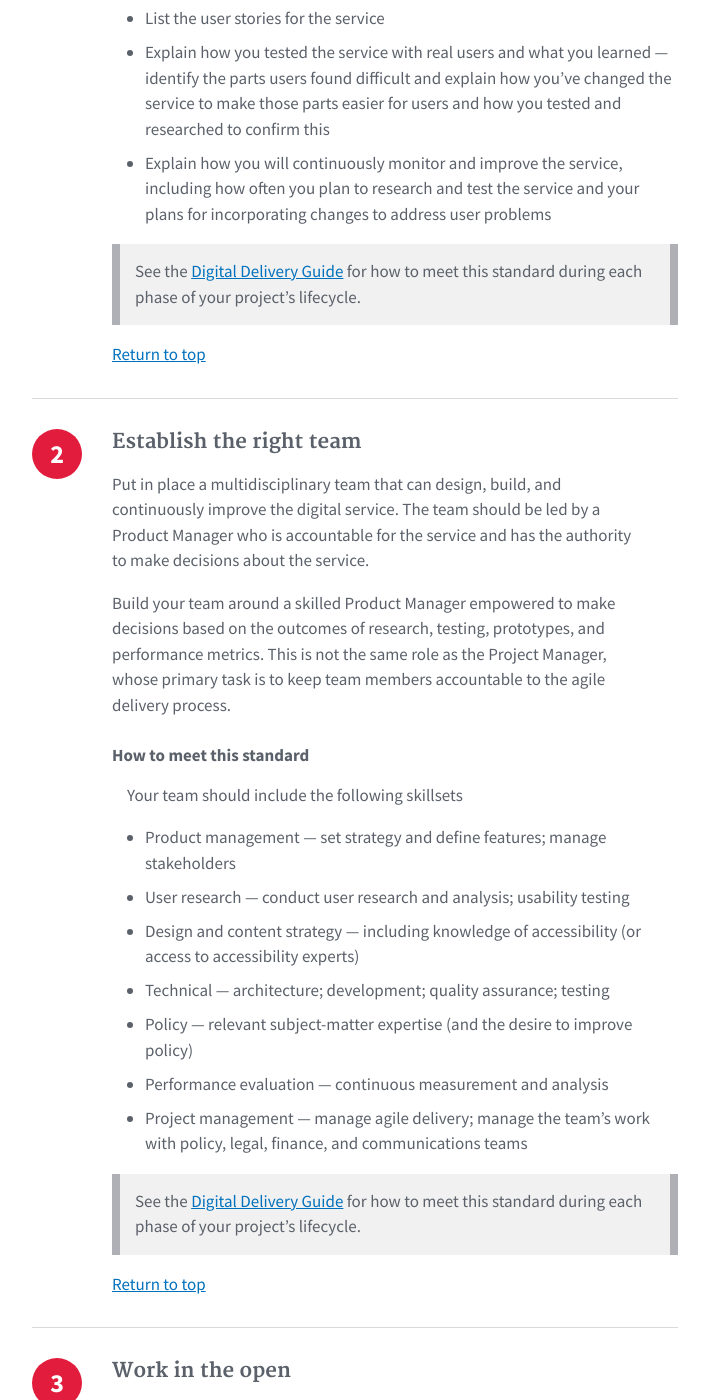
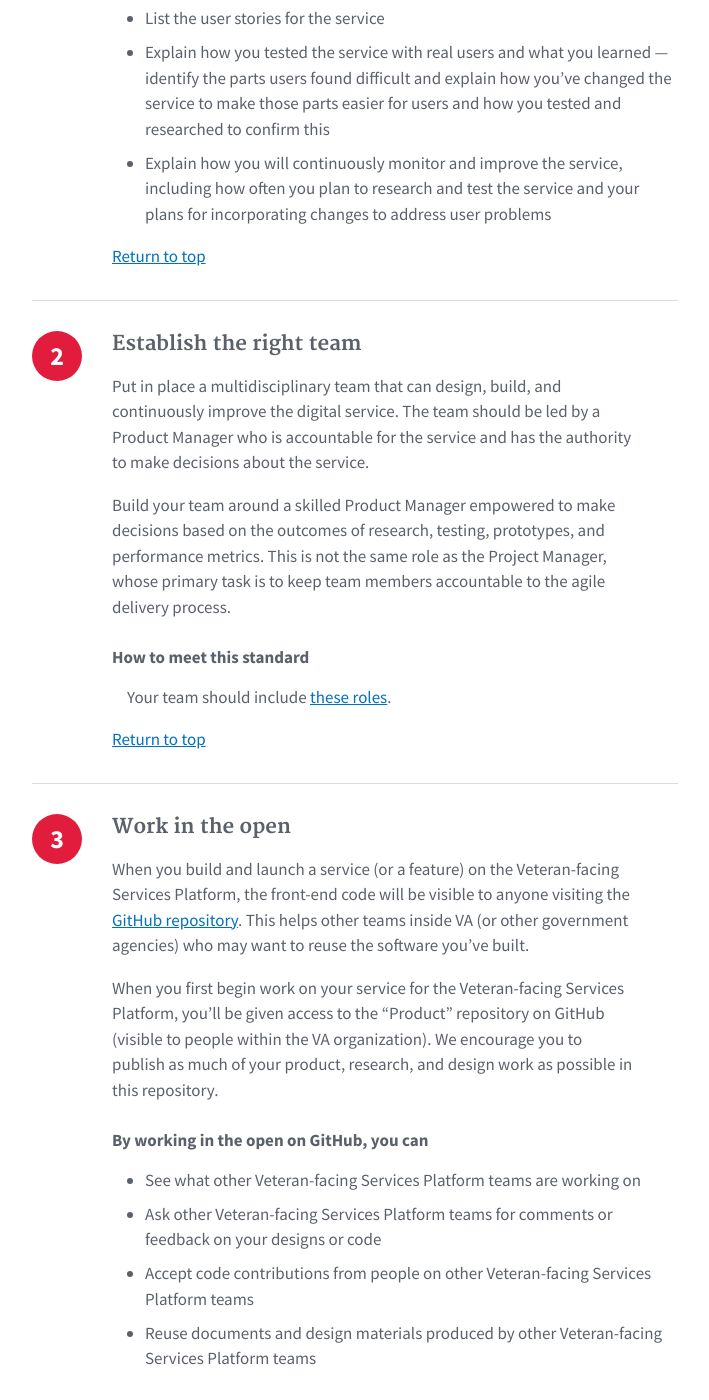
Before and after one commit to department-of-veterans-affairs/va-digital-service-handbook, a Jekyll site: the page built from _pages/digital-standards.md, in a window 1280 px wide and 1400 px high, scrolled down 1099 px. Shown: the whole window, without its empty margins (118-827 px from the left). Built offline with Jekyll 4.4.1, drawn with Linux system fonts in a browser that asks for light colours; nearby versions of some CDN libraries; some of the changed text lies outside the part shown.

Commit message:
update standards

```diff
--- a/_pages/digital-standards.md
+++ b/_pages/digital-standards.md
@@ -61,14 +61,12 @@ Whether your users are private citizens or government employees, you must includ
 
 You'll engage users for research and feedback throughout the *Digital Delivery* lifecycle. At a minimum,
 
-* Explain the user needs your service addresses and how you found those needs during Discovery
-* Give examples of user goals, user personas, and user profiles for the service
+* Explain the user needs your service addresses and how you found those needs during Research and Discovery
+* Give examples of user goals, user personas, or user profiles for the service
 * List the user stories for the service
 * Explain how you tested the service with real users and what you learned &mdash; identify the parts users found difficult and explain how you've changed the service to make those parts easier for users and how you tested and researched to confirm this
 * Explain how you will continuously monitor and improve the service, including how often you plan to research and test the service and your plans for incorporating changes to address user problems
 
-
-> {{ page.seemore }}
 
 <a href="#">Return to top</a>
 
@@ -81,17 +79,7 @@ Build your team around a skilled Product Manager empowered to make decisions bas
 
 #### How to meet this standard
 
-Your team should include the following skillsets
-
-* Product management &mdash; set strategy and define features; manage stakeholders
-* User research &mdash; conduct user research and analysis; usability testing
-* Design and content strategy &mdash; including knowledge of accessibility (or access to accessibility experts)
-* Technical &mdash; architecture; development; quality assurance; testing
-* Policy &mdash; relevant subject-matter expertise (and the desire to improve policy)
-* Performance evaluation &mdash; continuous measurement and analysis
-* Project management &mdash; manage agile delivery; manage the team's work with policy, legal, finance, and communications teams
-
-> {{ page.seemore }}
+Your team should include [these roles]({{site.baseurl}}/resources/more/team-structure#team-roles).
 
 <a href="#">Return to top</a>
 
@@ -116,8 +104,6 @@ At a minimum,
 * Use GitHub Issues (or another agile project management tool) to track team tasks so they're visible to the whole team
 * Publish your team's product, research, and design materials in the GitHub "Product" repository
 
-> {{ page.seemore }}
-
 <a href="#">Return to top</a>
 
 
@@ -138,8 +124,6 @@ Your understanding of the end-to-end experience will evolve over time as you des
 * Explain how often you'll do research and testing for each stage of the *Digital Delivery* lifecycle and how the results will be used
 * Describe the results of research and usability testing and how the results will be used to improve the service
 * Explain any problems found during testing, as well as your proposed solutions
-
-> {{ page.seemore }}
 
 <a href="#">Return to top</a>
 
@@ -164,8 +148,6 @@ At a minimum,
 * Make design and content decisions based on user research, testing, and analytics
 * Use performance analytics to identify areas where users are unable to complete their tasks and prioritize fixes for these
 
-> {{ page.seemore }}
-
 <a href="#">Return to top</a>
 
 
@@ -183,15 +165,6 @@ At a minimum,
 * Reuse components from the Veteran-facing Services Platform <a title="Go to Design Patterns" href="https://department-of-veterans-affairs.github.io/design-system/index.html" target="_blank">Design Patterns</a>
 * Follow the Veteran-facing Services Platform [Content guide]({{site.baseurl}}/resources/content) for writing copy for your service
 * Make sure your service is responsive and works on mobile devices
-
-<!--
-* Work with your [DSVA contact](service-design/discovery/linkto) to
-  * Include your service in the Veteran-facing Services Platform navigation structure
-  * Name your URLs appropriately (for best SEO and readability)
-  * Set up Google Analytics for your service
--->
-
-> {{ page.seemore }}
 
 <a href="#">Return to top</a>
 
@@ -219,8 +192,6 @@ At a minimum,
 * Use the Veteran-facing Services Platform <a title="Go to Design Guide Colors" href="https://department-of-veterans-affairs.github.io/design-system/components/detail/colors.html" target="_blank">color palette and typography</a> (which have already been tested for Section 508 compliance)
 * Test your service using the simplified process for VA Section 508 compliance (which involves automated tools for testing Section 508 compliance, in addition to periodic manual testing)
 
-> {{ page.seemore }}
-
 <a href="#">Return to top</a>
 
 
@@ -236,9 +207,6 @@ At a minimum,
 * Describe how the data is being transmitted and stored
 * Explain how long the data is kept, how it will be used, and how it may be shared
 * Put in place appropriate legal, privacy, and security measures
-<!--* <span class="todo">TODO</span> - More from AW-->
-
-> {{ page.seemore }}
 
 <a href="#">Return to top</a>
 
@@ -261,8 +229,6 @@ At a minimum,
 * Have a quality assurance testing and rollback plan that supports frequent iterations to the service
 * Apply the same iterative approach to evolving *the way your team works together*
 
-> {{ page.seemore }}
-
 <a href="#">Return to top</a>
 
 
@@ -282,8 +248,6 @@ At a minimum,
 * Follow the process for managing failures (bugs, outages) and how to notify users
 * Follow the process for data storage and recovery in case of data loss
 * Document how your service was built and how to maintain it, and keep the documentation up-to-date
-
-> {{ page.seemore }}
 
 <a href="#">Return to top</a>
 
@@ -305,8 +269,6 @@ At a minimum,
 * Explain what you’ve built in each phase of the *Digital Delivery* lifecycle and why you built it
 * Demonstrate your team has the ability to deploy software frequently with minimal disruption to users
 
-> {{ page.seemore }}
-
 <a href="#">Return to top</a>
 
 
@@ -325,5 +287,3 @@ At a minimum,
 * Design your service so that it has clear advantages over other touch points, for example, saves time over submitting a paper form
 * Have a plan to increase the number of people who use your digital service
 * Identify the organizations and groups that help Veterans complete VA-related tasks, and ask them to support your service
-
-> {{ page.seemore }}
```
Also changed, not shown: other parts of _pages/digital-standards.md (+1 -1 lines), _pages/contact.md (+1 -1 lines), _pages/delivery/build-and-test-1.md (+1 -1 lines), _pages/delivery/prototype-3.md (+1 -1 lines).
